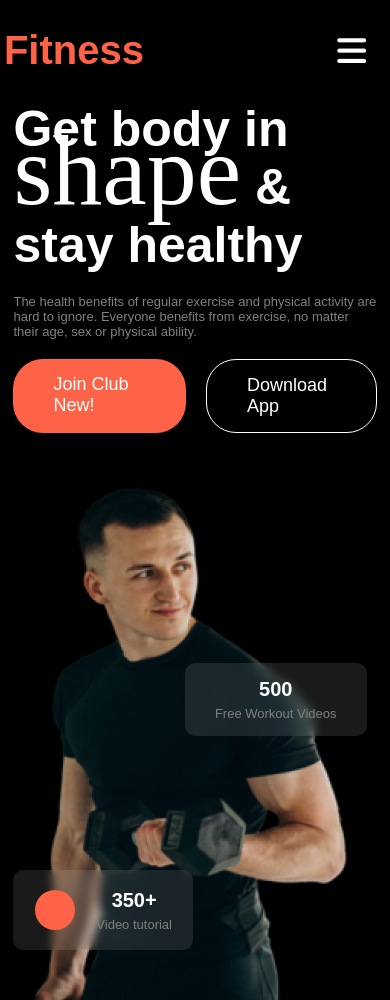
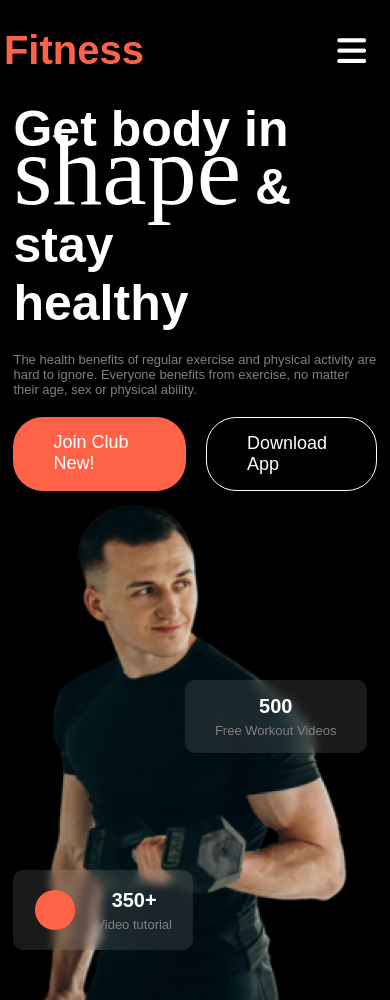
Before and after one commit to mdtamimjd/health-fitness, a plain HTML site: page index.html in a window 390 px wide. Shown: the top 1000 px of the page. Drawn offline with Linux system fonts and the light colour scheme; a web font is replaced by a local one.

Commit message:
some added

```diff
--- a/index.html
+++ b/index.html
@@ -27,7 +27,7 @@
         </nav>
         <div class="header_container">
           <div class="header_text">
-            <h1 class="h1_74"><div>Get body in</div> <span>shape</span> & stay healthy</h1>
+            <h1 class="h1_74"><div>Get body in</div> <span>shape</span> & stay <br>healthy</h1>
             <p class="p_16">
               The health benefits of regular exercise and physical activity are hard to ignore. Everyone benefits from exercise, no matter their age, sex or physical ability.
             </p>
--- a/styles/tablet_res.css
+++ b/styles/tablet_res.css
@@ -138,7 +138,7 @@ nav>ul{
 .header_text>h1{
     max-width:770px;
     height: auto;
-
+    display: block;
 }
 .header_img{
     width: 600px;
```
